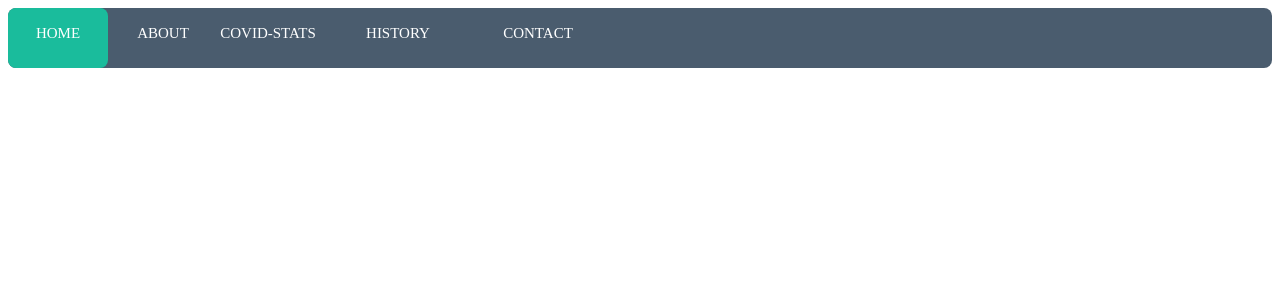
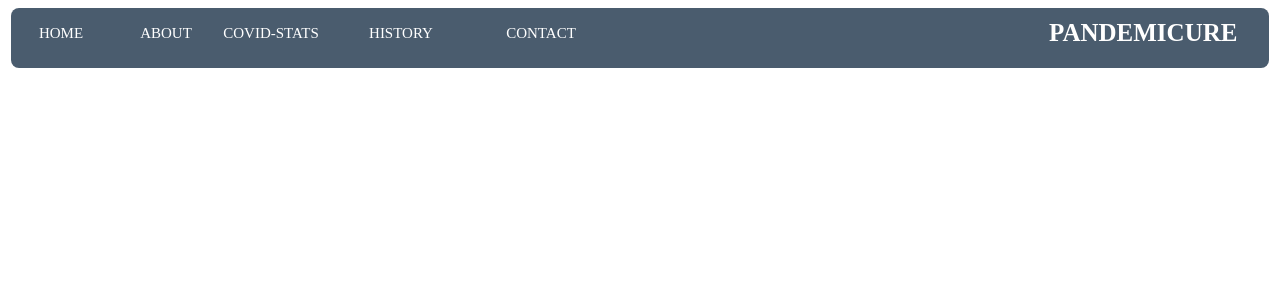
Before and after one commit to mynkprtp/Hack-36-Hackathon, a PHP site: page /components/nav.html in a window 1280 px wide. Shown: the top 300 px of the page. Run offline with PHP 8.4, Linux system fonts and the light colour scheme.

Commit message:
navbar done

```diff
--- a/components/nav.html
+++ b/components/nav.html
@@ -1,12 +1,15 @@
 <link rel="stylesheet" href="./styles/navstyle.css">
 <body>
     <nav>
+        <div>
             <a href="#">Home</a>
             <a href="#">About</a>
             <a href="#">Covid-Stats</a>
             <a href="#">History</a>
             <a href="#">Contact</a>
             <div class="animation start-home"></div>
+        </div>
+        <a href="#" class="logo">Pandemicure</a>
     </nav>
 
 </body>
--- a/styles/navstyle.css
+++ b/styles/navstyle.css
@@ -1,13 +1,13 @@
-
 nav {
-	margin: 7px auto 0;
-
+  margin: 3px;
   position: relative;
-	width: 100%;
+  /* width: 100%; */
   height: 60px;
   background-color: #4a5c6e;
   border-radius: 8px;
   font-size: 0;
+  display: flex;
+  justify-content: space-between;
 }
 nav a {
   line-height: 50px;
@@ -22,7 +22,13 @@ nav a {
   color: white;
   cursor: pointer;
 }
-nav .animation {
+nav .logo {
+  margin: 0 50px;
+  font-weight: 600;
+  font-size: 25px;
+  left: -60px;
+}
+nav div .animation {
   position: absolute;
   height: 100%;
   top: 0;
@@ -45,31 +51,26 @@ a:nth-child(4) {
 a:nth-child(5) {
   width: 120px;
 }
-nav .start-home,
 a:nth-child(1):hover ~ .animation {
   width: 100px;
   left: 0;
   background-color: #1abc9c;
 }
-nav .start-about,
 a:nth-child(2):hover ~ .animation {
   width: 110px;
   left: 100px;
   background-color: #e74c3c;
 }
-nav .start-blog,
 a:nth-child(3):hover ~ .animation {
   width: 100px;
   left: 210px;
   background-color: #3498db;
 }
-nav .start-portefolio,
 a:nth-child(4):hover ~ .animation {
   width: 160px;
   left: 310px;
   background-color: #9b59b6;
 }
-nav .start-contact,
 a:nth-child(5):hover ~ .animation {
   width: 120px;
   left: 470px;
```
Also changed, not shown: styles/style.css (+12 -7 lines). Lines whose indentation alone changed are shown as unchanged.
